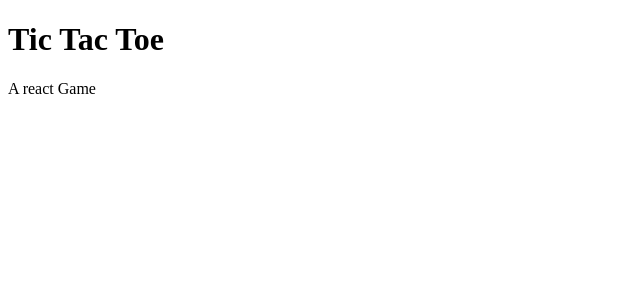
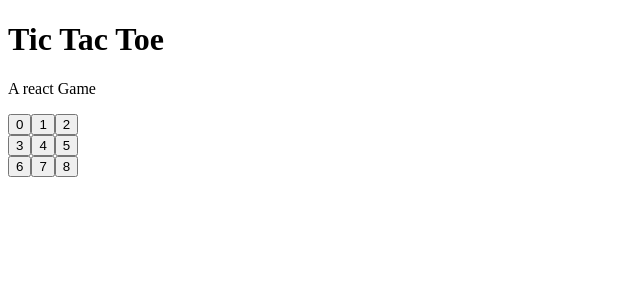
Before and after one commit to SakshiDas/tictactoe_react, a React (Vite) app: page / in a window 1280 px wide. Shown: the top 300 px of the page, without its empty margins (0-640 px from the left). Built offline with nearby package versions, Linux system fonts and the light colour scheme.

Commit message:
board and square

```diff
--- a/src/App.js
+++ b/src/App.js
@@ -1,10 +1,11 @@
-import React from "react";
-
+import React from 'react';
+import Board from './components/Board';
 const App = () => {
   return (
     <>
       <h1>Tic Tac Toe</h1>
       <p> A react Game</p>
+      <Board />
     </>
   );
 };
--- /dev/null
+++ b/src/components/Board.jsx
@@ -0,0 +1,27 @@
+import React from 'react';
+import Square from './Square';
+const Board = () => {
+  return (
+    <div>
+      <div>
+        <Square value={0} />
+        <Square value={1} />
+        <Square value={2} />
+      </div>
+
+      <div>
+        <Square value={3} />
+        <Square value={4} />
+        <Square value={5} />
+      </div>
+
+      <div>
+        <Square value={6} />
+        <Square value={7} />
+        <Square value={8} />
+      </div>
+    </div>
+  );
+};
+
+export default Board;
--- /dev/null
+++ b/src/components/Square.jsx
@@ -0,0 +1,7 @@
+import React from 'react';
+
+const Square = ({ value }) => {
+  return <button type="button">{value}</button>;
+};
+
+export default Square;
```
Also changed, not shown: package.json (+16 -0 lines), 1 other file (tests, documents, lock files or other folders).
